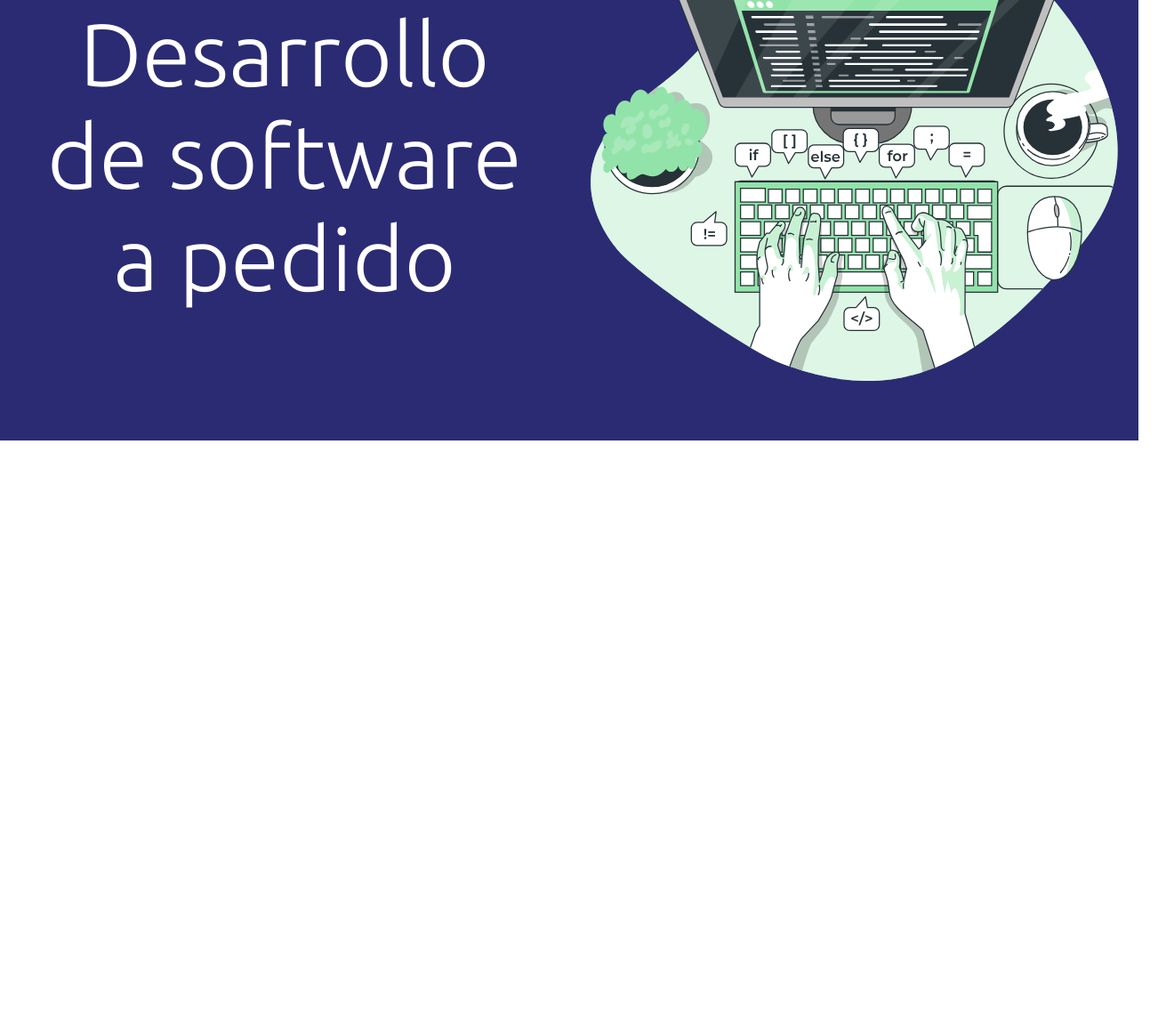
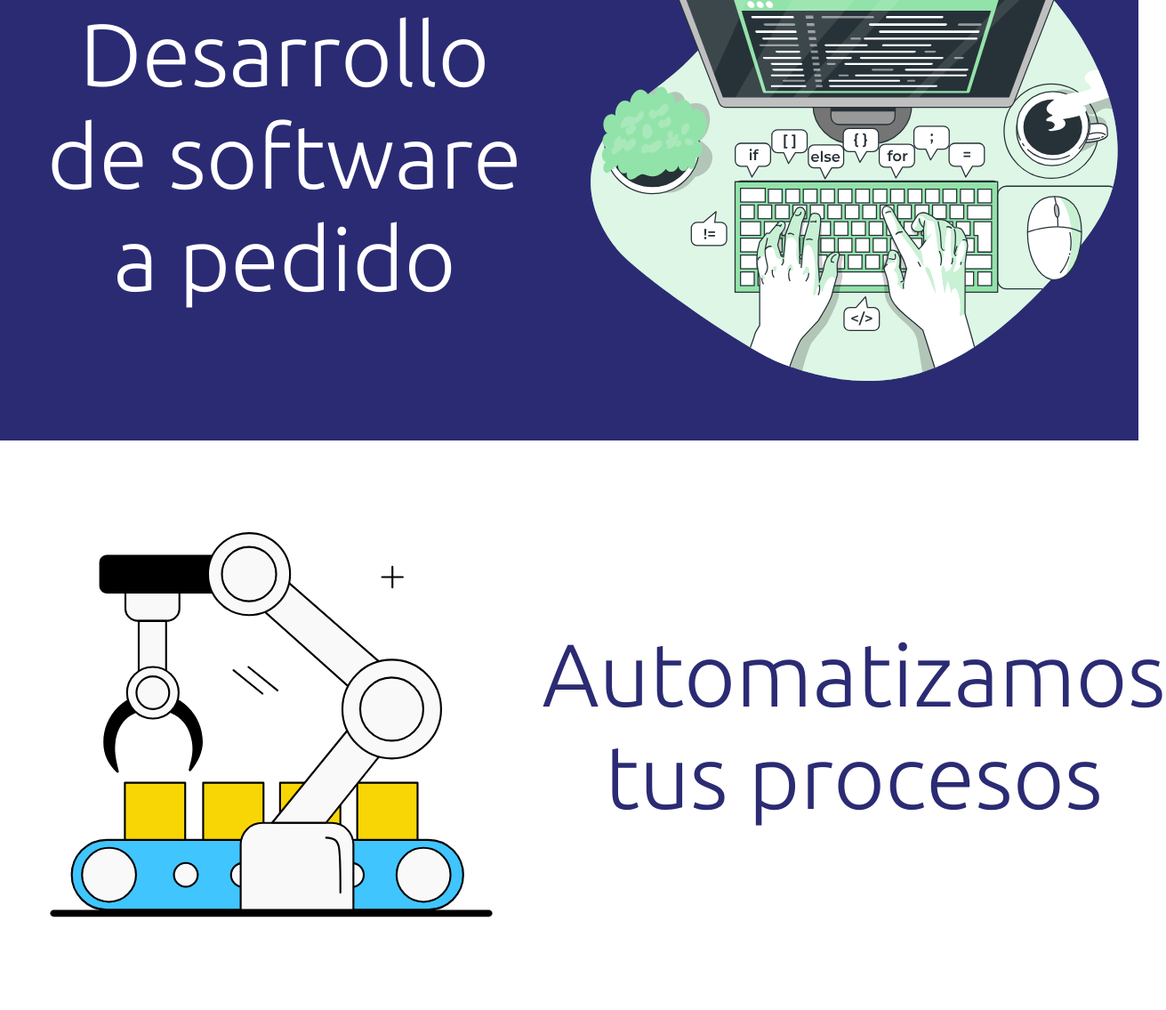
Before and after one commit to MqttLab/pre_entrega_front, a plain HTML site: page index.html in a window 1280 px wide. Shown: the part 1838-2973 px from the top of the page at 89% size, 1311 px wide, since content can reach past the window. Before the commit the page ends 2333 px from the top, so only its background shows below. Drawn offline with Linux system fonts and the light colour scheme.

Commit message:
Se agrego una imagen al final - brazo robotico

```diff
--- a/index.html
+++ b/index.html
@@ -50,6 +50,13 @@
             <img src="./multimedia/svg/pc-green-aqua.svg" alt="">
         </section>
 
+        <section class="diseno-web">
+            <img src="./multimedia/svg/brazo_robotizado.svg" alt="">
+            <div class="parrafo-diseno-web">
+                <p>Automatizamos tus procesos</p>
+            </div>
+        </section>
+
     </main>
 
     <div class="button-wpp">
```
